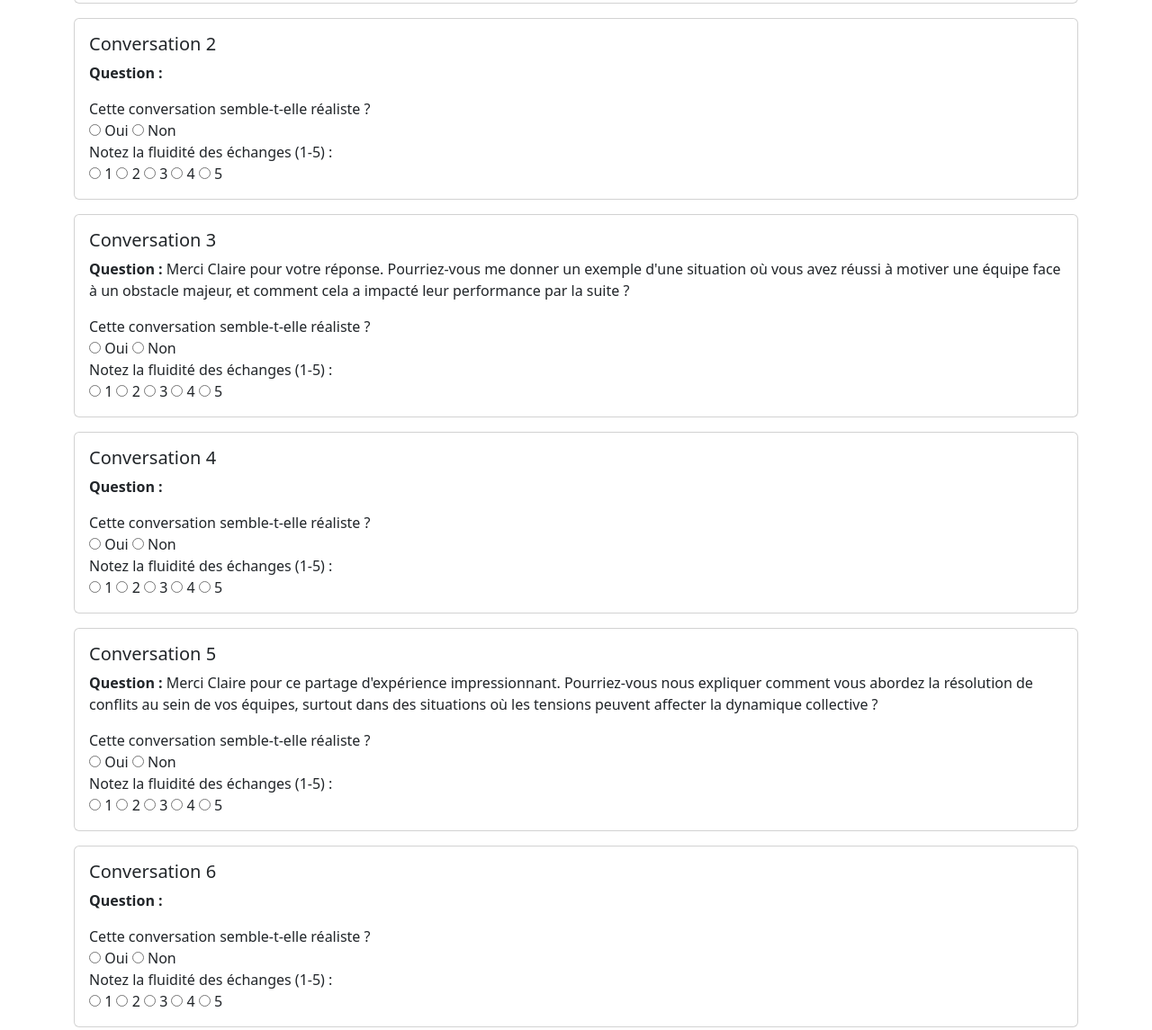
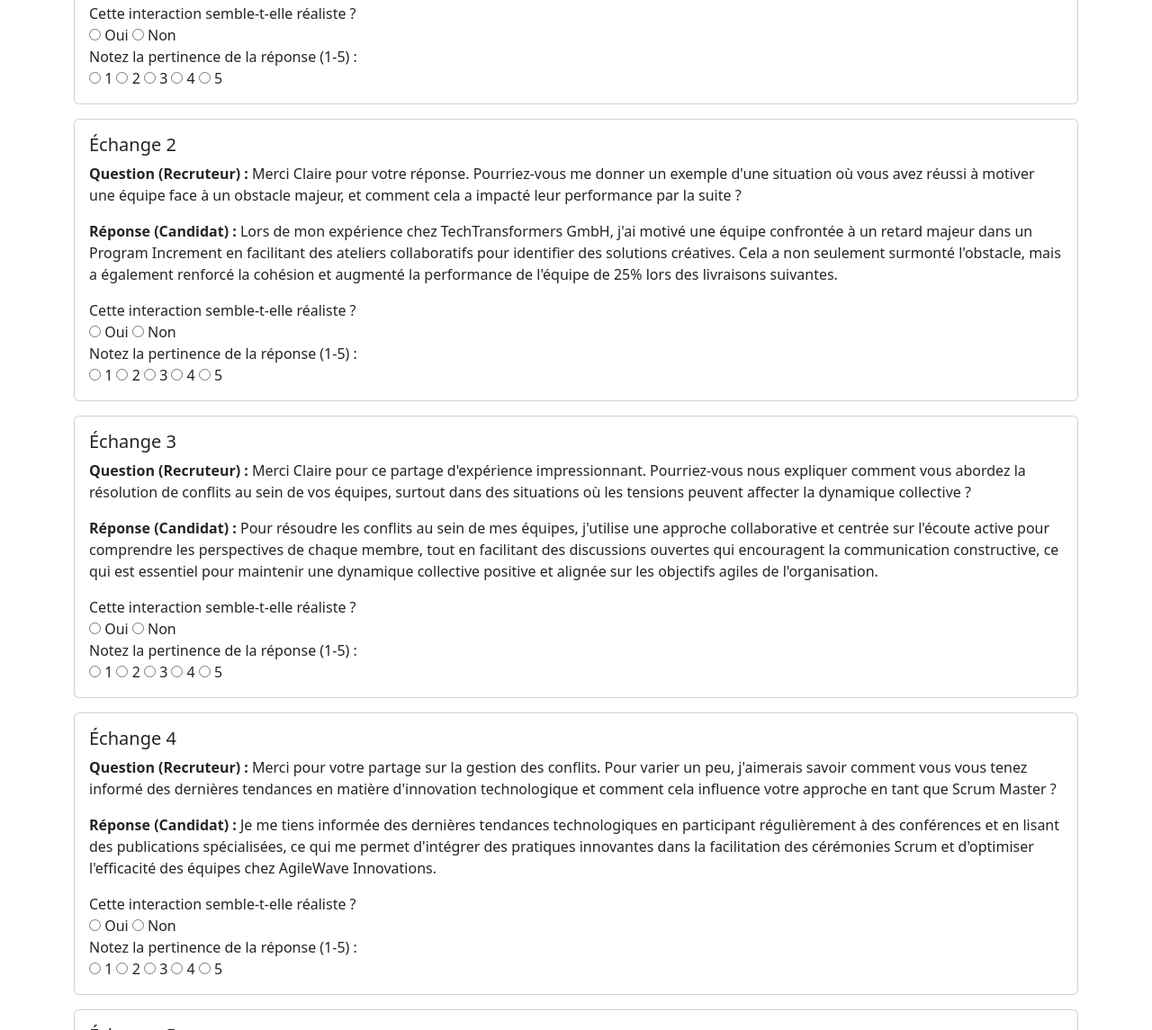
Before and after one commit to delemarchand2020/ProjetMaitrise, a plain HTML site: page sondages/conversations/index.html in a window 1280 px wide. Shown: the part 302-1447 px from the top of the page at 90% size. Drawn offline with nearby package versions, Linux system fonts and the light colour scheme.

Commit message:
Ajout des fichiers pour le sondage académique

```diff
--- a/sondages/conversations/index.html
+++ b/sondages/conversations/index.html
@@ -8,7 +8,7 @@
 </head>
 <body>
     <div class="container my-4">
-        <h1 class="text-center">Sondage : Évaluation de Conversations</h1>
+        <h1 class="text-center">Sondage : Évaluation des Échanges</h1>
         <form id="survey-form">
             <div id="questions-container"></div>
             <button type="button" class="btn btn-primary mt-3" id="submit-button">Exporter les Résultats</button>
--- a/sondages/conversations/script.js
+++ b/sondages/conversations/script.js
@@ -1,23 +1,37 @@
 // Charger les données JSON
 fetch('conversation_1.json')
     .then(response => response.json())
-    .then(data => generateQuestions(data));
+    .then(data => generateQuestionAnswerPairs(data));
 
-// Générer les questions
-function generateQuestions(conversations) {
+// Fonction pour générer les paires question-réponse
+function generateQuestionAnswerPairs(conversations) {
     const container = document.getElementById('questions-container');
-    conversations.forEach((conv, index) => {
-        const questionHTML = `
+    const pairs = [];
+
+    // Extraire les paires question-réponse
+    for (let i = 0; i < conversations.length - 1; i++) {
+        if (conversations[i].role === "Recruteur" && conversations[i + 1].role === "Candidat") {
+            pairs.push({
+                question: conversations[i].message,
+                answer: conversations[i + 1].message
+            });
+        }
+    }
+
+    // Générer l'interface utilisateur
+    pairs.forEach((pair, index) => {
+        const questionAnswerHTML = `
             <div class="card mb-3">
                 <div class="card-body">
-                    <h5>Conversation ${index + 1}</h5>
-                    <p><strong>Question :</strong> ${conv.role === 'Recruteur' ? conv.message : ''}</p>
-                    <label>Cette conversation semble-t-elle réaliste ?</label>
+                    <h5>Échange ${index + 1}</h5>
+                    <p><strong>Question (Recruteur) :</strong> ${pair.question}</p>
+                    <p><strong>Réponse (Candidat) :</strong> ${pair.answer}</p>
+                    <label>Cette interaction semble-t-elle réaliste ?</label>
                     <div>
                         <input type="radio" name="realistic-${index}" value="Oui"> Oui
                         <input type="radio" name="realistic-${index}" value="Non"> Non
                     </div>
-                    <label>Notez la fluidité des échanges (1-5) :</label>
+                    <label>Notez la pertinence de la réponse (1-5) :</label>
                     <div>
                         ${[1, 2, 3, 4, 5].map(num => `
                             <input type="radio" name="fluency-${index}" value="${num}"> ${num}
@@ -25,7 +39,7 @@ function generateQuestions(conversations) {
                     </div>
                 </div>
             </div>`;
-        container.insertAdjacentHTML('beforeend', questionHTML);
+        container.insertAdjacentHTML('beforeend', questionAnswerHTML);
     });
 }
 
@@ -36,7 +50,7 @@ document.getElementById('submit-button').addEventListener('click', () => {
         const realistic = document.querySelector(`input[name="realistic-${index}"]:checked`);
         const fluency = document.querySelector(`input[name="fluency-${index}"]:checked`);
         results.push({
-            conversation: index + 1,
+            exchange: index + 1,
             realistic: realistic ? realistic.value : 'Non répondu',
             fluency: fluency ? fluency.value : 'Non répondu'
         });
```
